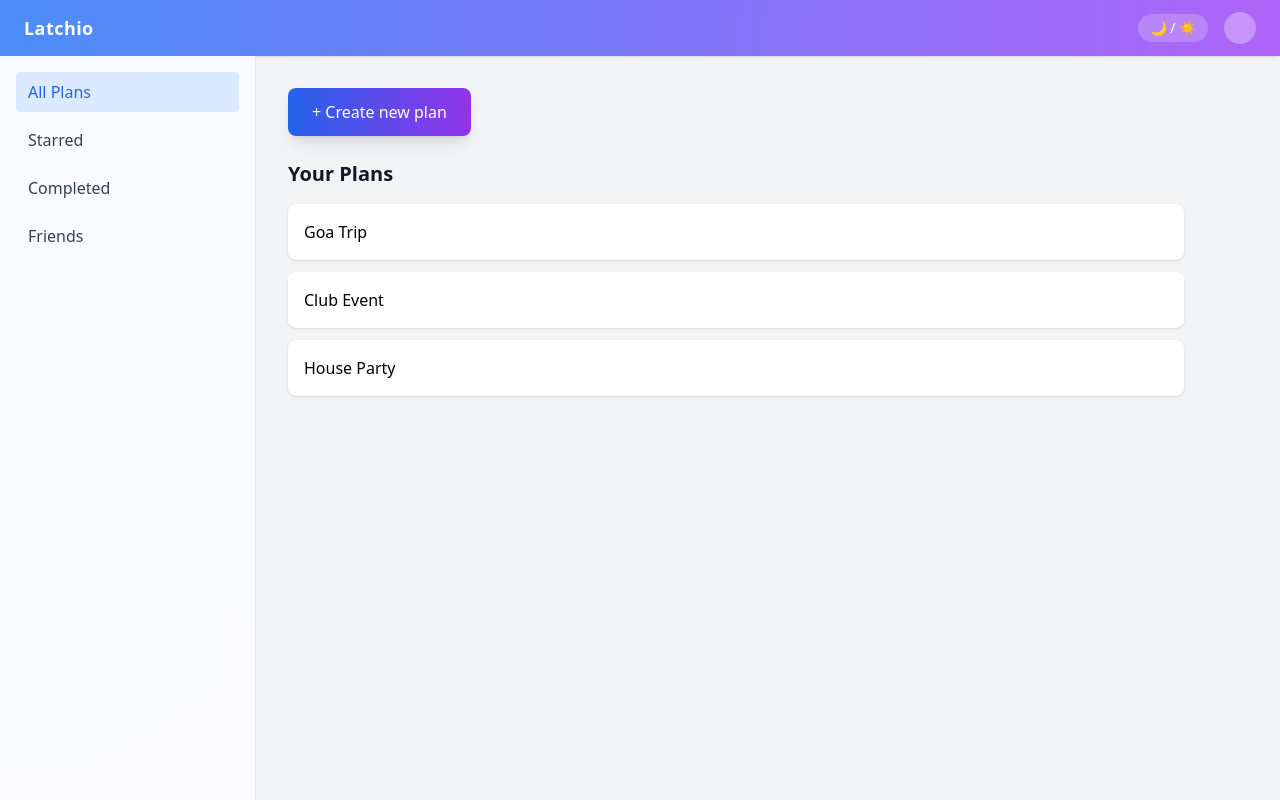
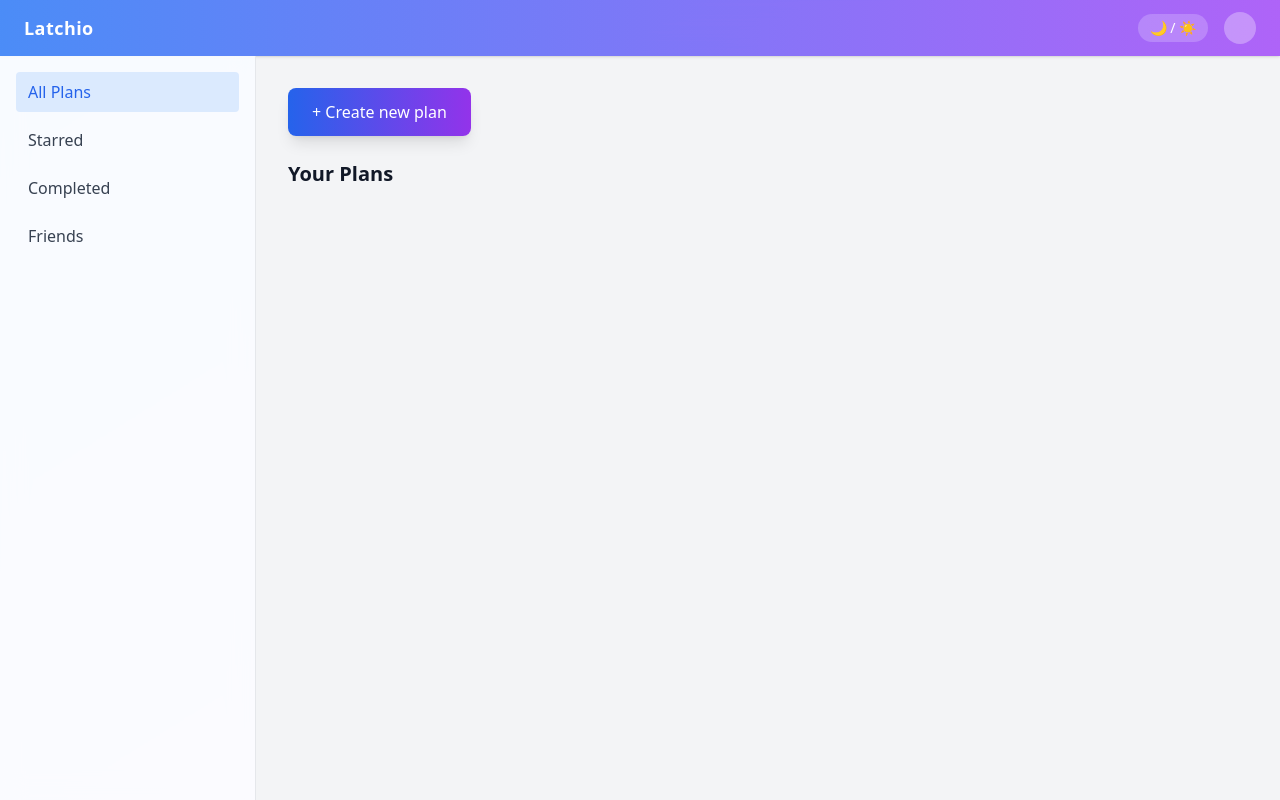
Before and after one commit to Nilotpal04/Latchio, a React (Vite) app: page / in a window 1280 px wide. Built offline with nearby package versions, Linux system fonts and the light colour scheme.

Commit message:
feat: connect create plan with dashboard

```diff
--- a/src/App.jsx
+++ b/src/App.jsx
@@ -1,12 +1,16 @@
 import { Routes, Route } from "react-router-dom";
+import { useState } from "react";
+
 import CreateEvent from "./pages/CreateEvent";
 import Dashboard from "./pages/Dashboard";
 
 function App() {
+  const [plans, setPlans] = useState([]);
+
   return (
     <Routes>
-      <Route path="/" element={<Dashboard/>} />
-      <Route path="/create" element={<CreateEvent />} />
+      <Route path="/" element={<Dashboard plans={plans}/>} />
+      <Route path="/create" element={<CreateEvent setPlans={setPlans} />} />
     </Routes>
   );
 }
--- a/src/pages/CreateEvent.jsx
+++ b/src/pages/CreateEvent.jsx
@@ -1,16 +1,23 @@
 import { useState } from "react";
+import { useNavigate } from "react-router-dom";
 
-function CreateEvent() {
+function CreateEvent({setPlans}) {
   const [name, setName] = useState("");
   const [date, setDate] = useState("");
   const [description, setDescription] = useState("");
+  const navigate = useNavigate();
 
   const handleSubmit = () => {
     if (!name.trim()) {
       alert("please enter a name");
       return;
     }
-    console.log({ name, date, description });
+    setPlans(prev => [...prev, {
+      name,
+      date,
+      description
+    }]);
+    navigate("/");
     setName("");
     setDate("");
     setDescription("");
--- a/src/pages/Dashboard.jsx
+++ b/src/pages/Dashboard.jsx
@@ -1,9 +1,7 @@
 import { useNavigate } from "react-router-dom";
-import { useState } from "react";
 
-function Dashboard() {
+function Dashboard({plans}) {
   const navigate = useNavigate();
-  const [plans, setPlans] = useState(["Goa Trip", "Club Event", "House Party"]);
 
   return (
     <div className="h-screen flex flex-col bg-gradient-to-br from-blue-100 to-purple-100">
@@ -56,7 +54,10 @@ function Dashboard() {
                   key={index}
                   className="p-4 bg-white rounded-lg shadow hover:shadow-lg hover:-translate-y-0.5 transition cursor-pointer"
                 >
-                  {plan}
+                  <div>
+                    <p className="font-semibold">{plan.name}</p>
+                    <p className="text-sm text-gray-500">{plan.date}</p>
+                  </div>
                 </div>
               ))}
             </div>
```
